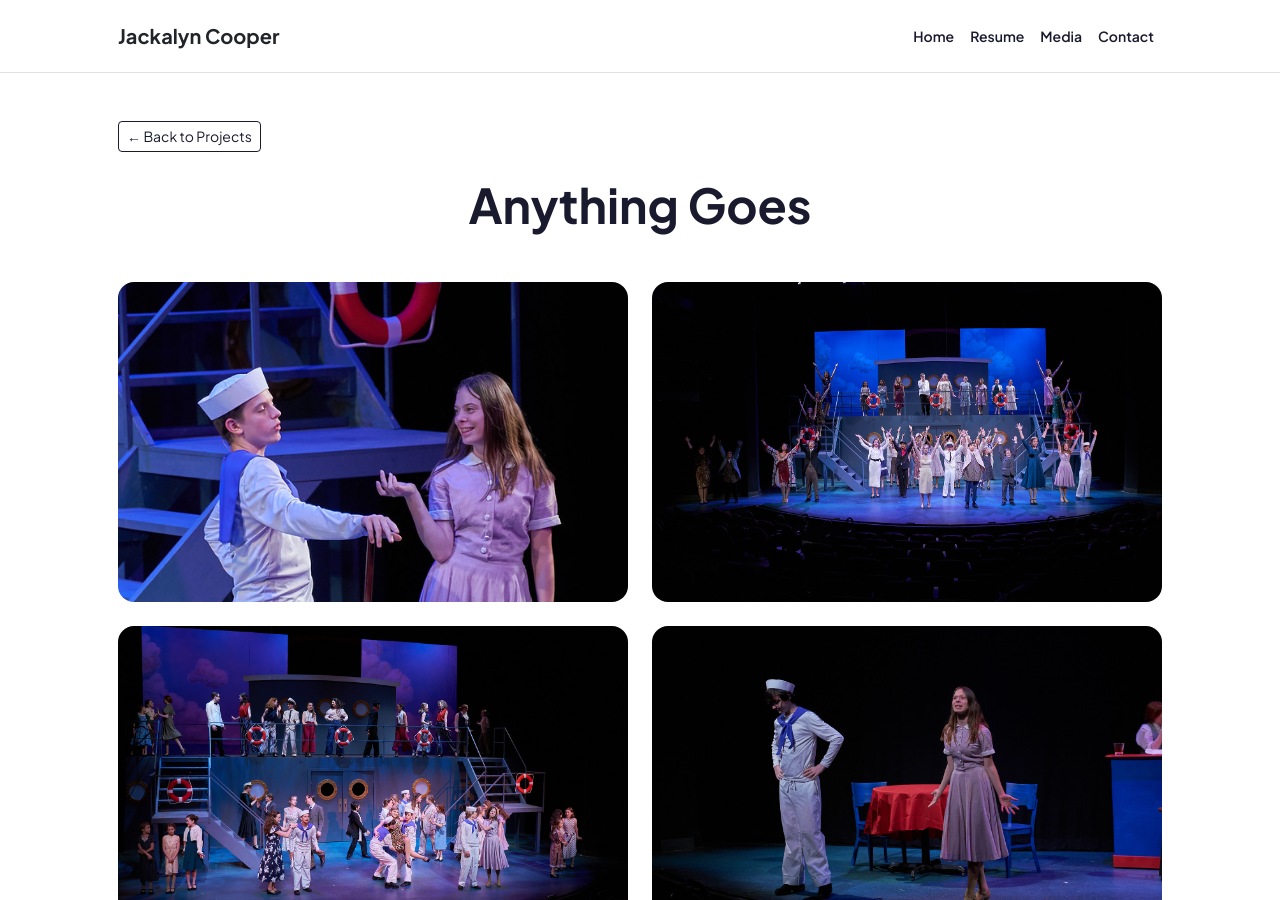
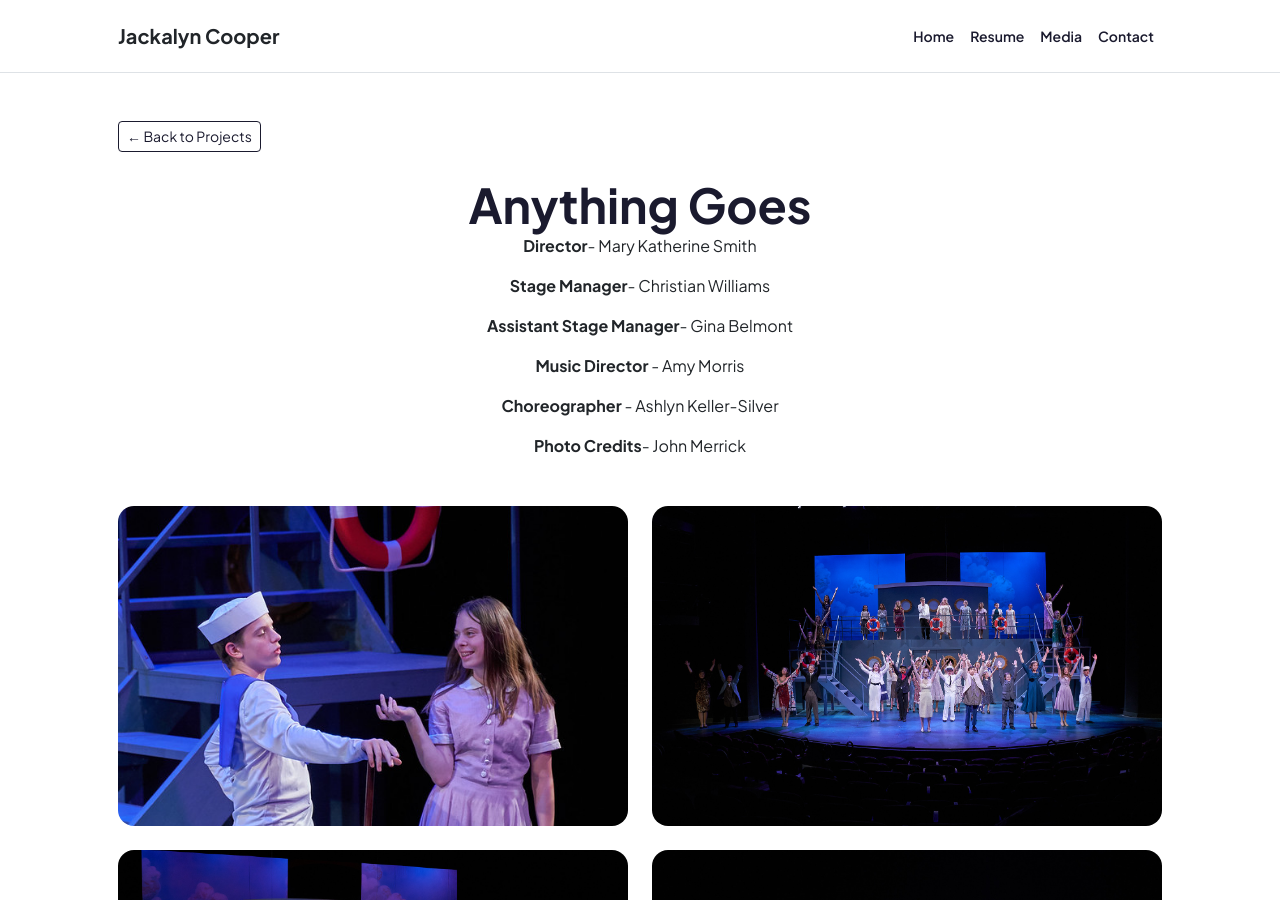
Before and after one commit to eldrethk/Jackalyncooper, a Jekyll site: the page built from anything-goes.html, in a window 1280 px wide and 900 px high. Built offline with Jekyll 4.4.1, drawn with Linux system fonts in a browser that asks for light colours.

Commit message:
Add files via upload

```diff
--- a/anything-goes.html
+++ b/anything-goes.html
@@ -15,6 +15,12 @@ title: Project 1 | Jackalyn Cooper
             <h1 class="display-5 fw-bolder mb-0">
                 <span class="text-gradient d-inline">Anything Goes</span>
             </h1>
+			<p><strong>Director</strong>- Mary Katherine Smith</p>
+			<p><strong>Stage Manager</strong>- Christian Williams</p>
+			<p><strong>Assistant Stage Manager</strong>- Gina Belmont</p>
+			<p><strong>Music Director </strong>- Amy Morris</p>
+			<p><strong>Choreographer </strong>- Ashlyn Keller-Silver</p>
+			<p><strong>Photo Credits</strong>- John Merrick </p>
         </div>
 
         <!-- Gallery Grid -->
```
